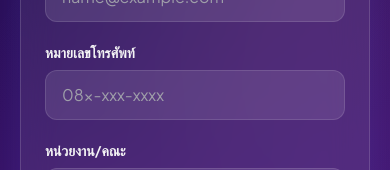
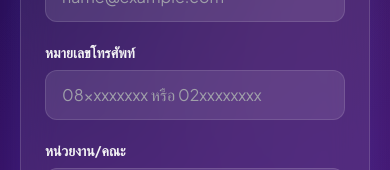
Before and after one commit to sakol-mon/Register-Website, a Next.js app: page /registration in a window 390 px wide. Shown: the part 537-707 px from the top of the page. Built offline with nearby package versions, Linux system fonts and the light colour scheme.

Commit message:
correct email and phone number validation in registration form

```diff
--- a/app/registration/page.tsx
+++ b/app/registration/page.tsx
@@ -161,6 +161,7 @@ export default function RegistrationPage() {
                   type="email"
                   name="email"
                   required
+                  title="กรุณาใส่อีเมลที่ถูกต้อง (เช่น name@example.com)"
                   className="focus-ring rounded-xl border border-white/20 bg-white/10 px-4 py-3 text-zinc-100 placeholder:text-zinc-400"
                   placeholder="name@example.com"
                 />
@@ -171,8 +172,11 @@ export default function RegistrationPage() {
                 <input
                   name="phone"
                   required
+                  type="tel"
+                  pattern="(02[0-9]{7}|0[3457][0-9]{7}|0[689][0-9]{8})( ?(ต่อ|ext\.?|#) ?[0-9]+)?"
+                  title="กรุณาใส่เบอร์โทรที่ถูกต้อง: บ้าน (02xxxxxxx) หรือ (03X-07Xxxxxxxx) หรือมือถือ (06X/08X/09Xxxxxxxxx) เช่น 0812345678 หรือ 0212345678"
                   className="focus-ring rounded-xl border border-white/20 bg-white/10 px-4 py-3 text-zinc-100 placeholder:text-zinc-400"
-                  placeholder="08x-xxx-xxxx"
+                  placeholder="08xxxxxxxx หรือ 02xxxxxxxx"
                 />
               </label>
 
```
